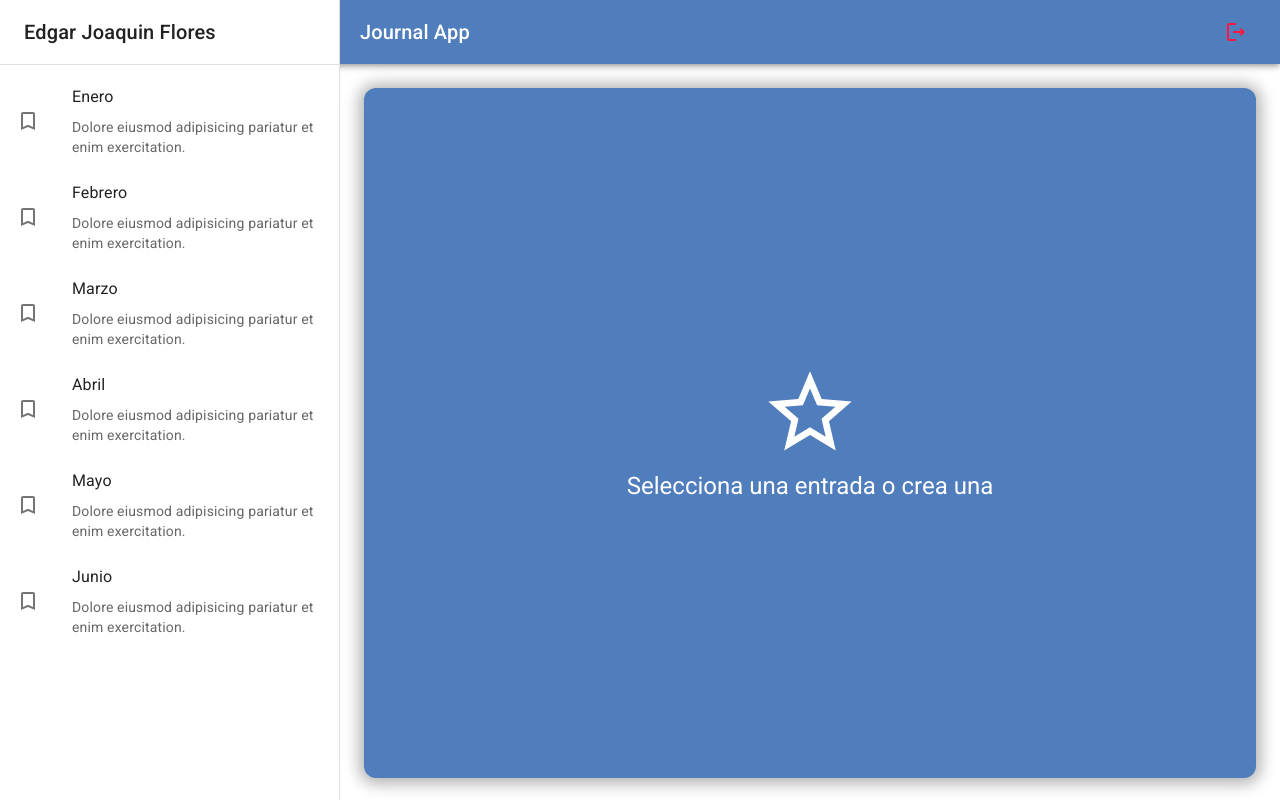
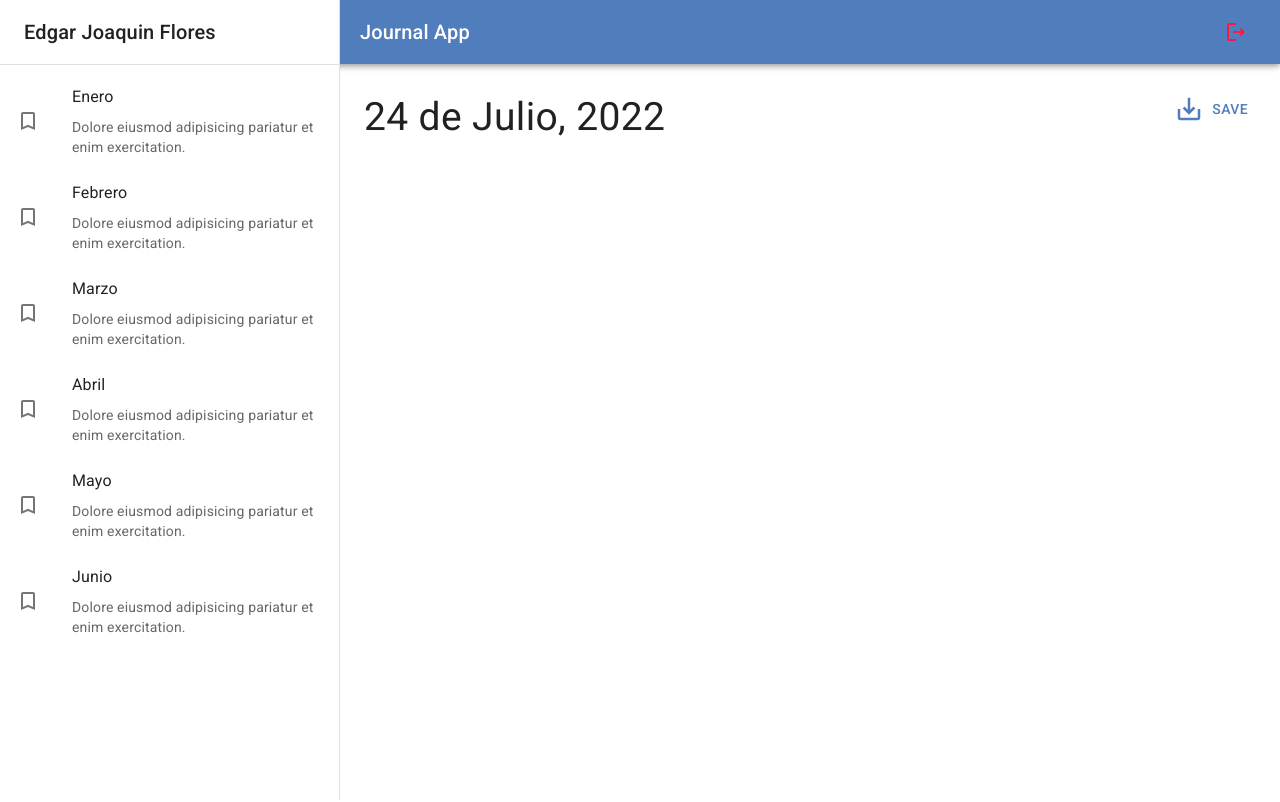
Before and after one commit to edgjoa-dev/journal-app-react, a React (Vite) app: page / in a window 1280 px wide. Built offline with nearby package versions, Linux system fonts and the light colour scheme.

Commit message:
NotesView implemented ok

```diff
--- a/src/journal/pages/JournalPage.jsx
+++ b/src/journal/pages/JournalPage.jsx
@@ -1,19 +1,14 @@
 //import { Typography } from '@mui/material'
 import React from 'react'
 import { JournalLayout } from '../layout/JournalLayout'
-import { NothingSelectedView } from '../views'
+import { NoteViews, NothingSelectedView } from '../views'
 
 export const JournalPage = () => {
     return (
         <JournalLayout>
 
-            <NothingSelectedView />
-
-            {/* <Typography>
-                Lorem ipsum dolor sit amet consectetur adipisicing elit. Delectus explicabo voluptatum incidunt velit assumenda sint non sequi ex. Recusandae harum, accusamus excepturi in nemo atque! Perferendis possimus quod ratione commodi.
-            </Typography> */}
-
-            {/* nada selecionado */}
+            {/* <NothingSelectedView /> */}
+            <NoteViews />
         </JournalLayout>
     )
 }
--- /dev/null
+++ b/src/journal/views/NoteViews.jsx
@@ -0,0 +1,31 @@
+import { SaveAltOutlined } from '@mui/icons-material'
+import { Button, Grid, Typography } from '@mui/material'
+import React from 'react'
+
+export const NoteViews = () => {
+    return (
+        <Grid
+        container direction='row' justifyContent='space-between'
+        sx={{
+            mb: 1
+        }}
+        >
+            <Grid item>
+                <Typography fontSize={39} fontWeight='ligth'>
+                    24 de Julio, 2022
+                </Typography>
+            </Grid>
+            <Grid item>
+                <Button>
+                    <SaveAltOutlined
+                        sx={{
+                            fontSize: 30,
+                            mr: 1
+                        }}
+                    />
+                    Save
+                </Button>
+            </Grid>
+        </Grid>
+    )
+}
--- a/src/journal/views/index.js
+++ b/src/journal/views/index.js
@@ -1 +1,2 @@
 export * from './NothingSelectedView';
+export * from './NoteViews';
```
